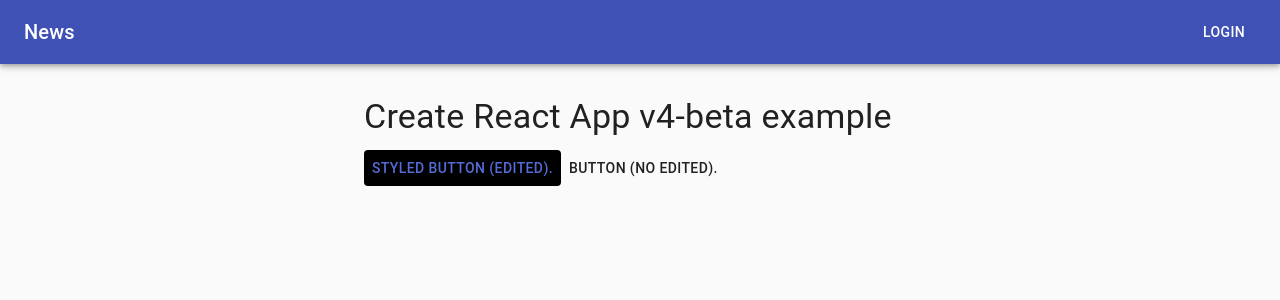
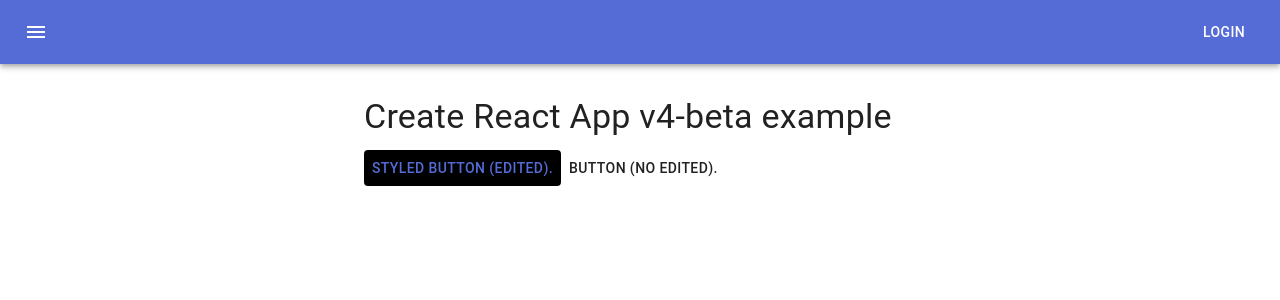
Before and after one commit to julianandreszb/django-real-estate-react, a React app in the folder frontend/: page / in a window 1280 px wide. Shown: the top 300 px of the page. Built offline with nearby package versions, Linux system fonts and the light colour scheme; the HTML template or start-up script is replaced by a standard one.

Commit message:
Separate components into different files. Create Home.js component. Create Constants.js file. Create SignUp.js component.

```diff
--- a/frontend/src/components/App.js
+++ b/frontend/src/components/App.js
@@ -1,64 +1,21 @@
 import React, { useState } from "react";
 import ReactDOM from "react-dom";
 import CssBaseline from '@material-ui/core/CssBaseline';
-import styled, {ThemeProvider} from 'styled-components';
-import Button from "@material-ui/core/Button";
 import theme from './theme';
-import Container from "@material-ui/core/Container";
-import Box from "@material-ui/core/Box";
-import Typography from "@material-ui/core/Typography";
-import Toolbar from "@material-ui/core/Toolbar";
-import IconButton from "@material-ui/core/IconButton";
-import MenuIcon from '@material-ui/icons/Menu';
-import makeStyles from "@material-ui/core/styles/makeStyles";
-import AppBar from "@material-ui/core/AppBar";
+import Home from './Home.js';
+import  * as Constants from './Constants';
 
-const StyledButton = styled(Button)`
-  color: ${props => props.theme.palette.primary.main};
-  background: black
-`;
-
-const useStyles = makeStyles((theme) => ({
-  root: {
-    flexGrow: 1,
-  },
-  menuButton: {
-    marginRight: theme.spacing(2),
-  },
-  title: {
-    flexGrow: 1,
-  },
-}));
+import ThemeProvider from "@material-ui/styles/ThemeProvider";
 
 const App = () => {
 
     const [data, setData] = useState([]);
-
-    const classes = useStyles(theme);
+    const [currentWindowName, setCurrentWindowName] = useState(Constants.HOME_WINDOW_NAME);
 
     return (
         <ThemeProvider theme={theme}>
             <CssBaseline/>
-            <AppBar position="static">
-              <Toolbar>
-                {/*<IconButton edge="start" className={classes.menuButton} color="inherit" aria-label="menu">*/}
-                {/*  <MenuIcon />*/}
-                {/*</IconButton>*/}
-                <Typography variant="h6" className={classes.title}>
-                  News
-                </Typography>
-                <Button color="inherit">Login</Button>
-              </Toolbar>
-            </AppBar>
-            <Container maxWidth="sm">
-                <Box my={4}>
-                    <Typography variant="h4" component="h1" gutterBottom>
-                        Create React App v4-beta example
-                    </Typography>
-                    <StyledButton>Styled Button (Edited).</StyledButton>
-                    <Button>Button (No edited).</Button>
-                </Box>
-            </Container>
+            <Home theme={theme} currentWindowName={currentWindowName} />
         </ThemeProvider>
     );
 };
--- /dev/null
+++ b/frontend/src/components/Constants.js
@@ -0,0 +1,2 @@
+export const HOME_WINDOW_NAME = 'home';
+export const SIGN_UP_WINDOW_NAME = 'signUp';
--- /dev/null
+++ b/frontend/src/components/Home.js
@@ -0,0 +1,73 @@
+import AppBar from "@material-ui/core/AppBar";
+import Toolbar from "@material-ui/core/Toolbar";
+import IconButton from "@material-ui/core/IconButton";
+import MenuIcon from "@material-ui/icons/Menu";
+import Typography from "@material-ui/core/Typography";
+import Button from "@material-ui/core/Button";
+import Container from "@material-ui/core/Container";
+import Box from "@material-ui/core/Box";
+import React, {useState} from "react";
+import {HOME_WINDOW_NAME} from './Constants'
+import styled from "styled-components";
+import makeStyles from "@material-ui/core/styles/makeStyles";
+
+
+/**
+ * @return {null}
+ */
+function Home(props) {
+
+    console.log(props.currentWindowName);
+    console.log(props.theme);
+
+    const theme = props.theme;
+
+    if (props.currentWindowName !== HOME_WINDOW_NAME) {
+        return null;
+    }
+
+    // const [appTitle, setAppTitle] = useState('RealState');
+
+    const StyledButton = styled(Button, props)`
+      color: ${() => theme.palette.primary.main};
+      background: black
+    `;
+    const useStyles = makeStyles((theme) => ({
+        root: {
+            flexGrow: 1,
+        },
+        menuButton: {
+            marginRight: theme.spacing(2),
+        },
+        title: {
+            flexGrow: 1,
+        },
+    }));
+
+    const classes = useStyles(props.theme);
+
+    return <>
+        <AppBar position="static">
+            <Toolbar>
+                <IconButton edge="start" className={classes.menuButton} color="inherit" aria-label="menu">
+                    <MenuIcon/>
+                </IconButton>
+                <Typography variant="h6" className={classes.title}>
+                    {/*{appTitle}*/}
+                </Typography>
+                <Button color="inherit">Login</Button>
+            </Toolbar>
+        </AppBar>
+        <Container maxWidth="sm">
+            <Box my={4}>
+                <Typography variant="h4" component="h1" gutterBottom>
+                    Create React App v4-beta example
+                </Typography>
+                <StyledButton>Styled Button (Edited).</StyledButton>
+                <Button>Button (No edited).</Button>
+            </Box>
+        </Container>
+    </>
+}
+
+export default Home;
```
Also changed, not shown: frontend/src/components/SignUp.js (added, +17 -0 lines).
